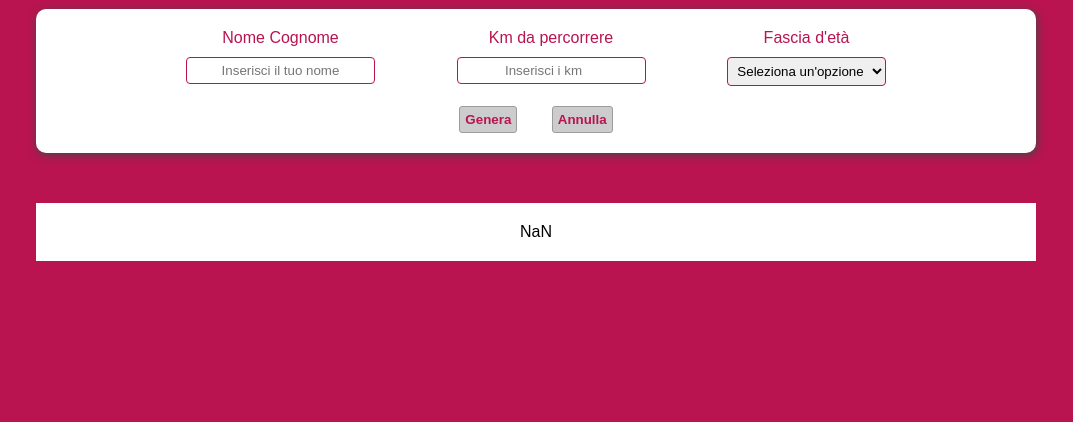
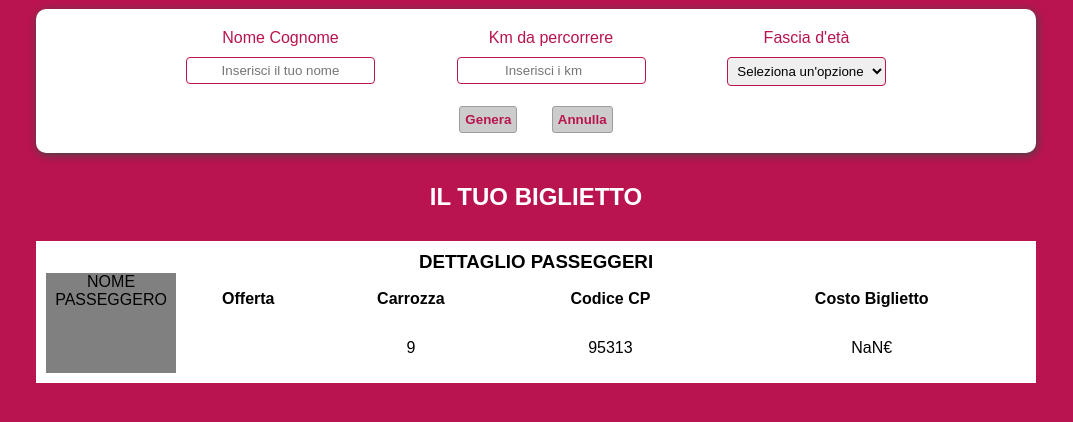
Before and after one commit to mauro-20/js-biglietto-treno-form, a plain HTML site: page index.html in a window 1280 px wide. Both pictures are taken after a click on the button "Genera". Shown: the part 88-510 px from the top of the page, without its empty margins (104-1177 px from the left). Drawn offline with Linux system fonts and the light colour scheme.

Commit message:
add car and cp generator + ticket box style

```diff
--- a/css/style.css
+++ b/css/style.css
@@ -25,11 +25,13 @@ body{
 }
 
 
-h1{
+h1,
+h2{
   text-align: center;
   color: #fff;
   margin: 30px 0;
 }
+/* form */
 .form-ticket,
 .ticket-details{
   max-width: 1000px;
@@ -44,7 +46,6 @@ h1{
 }
 .ticket-details{
   display: none;
-  margin-top: 50px;
 }
 .ticket-details.visible{
   display: block;
@@ -66,6 +67,19 @@ h1{
   text-align: inherit;
   padding: 5px;
 }
-#generate{
+.btn#generate{
   margin-right: 30px;
 }
+/* ticket */
+.ticket-details{
+  padding: 10px;
+}
+.passenger-box{
+  width: 150px;
+  height: 100px;
+  background-color: #808080;
+}
+.ticket-table{
+  width: 100%;
+  height: 100px;
+}
--- a/index.html
+++ b/index.html
@@ -37,11 +37,38 @@
       </div>
     </div>
     <!-- /form -->
+    <h2>IL TUO BIGLIETTO</h2>
     <!-- ticket -->
     <div id="ticket-details" class="ticket-details">
-      <div id="guest-name"></div>
-      <div id="discount"></div>
-      <div id="price"></div>
+      <h3>DETTAGLIO PASSEGGERI</h3>
+      <div style="display: flex;">
+        <div class="passenger-box">
+          <div>NOME PASSEGGERO</div>
+          <div id="passenger-name"></div>
+        </div>
+        <table class="ticket-table">
+          <tr>
+            <th>Offerta</th>
+            <th>Carrozza</th>
+            <th>Codice CP</th>
+            <th>Costo Biglietto</th>
+          </tr>
+          <tr>
+            <td>
+              <span id="discount"></span>
+            </td>
+            <td>
+              <span id="car"></span>
+            </td>
+            <td>
+              <span id="cp"></span>
+            </td>
+            <td>
+              <span id="price"></span>€
+            </td>
+          </tr>
+        </table>
+      </div>
     </div>
     <!-- /ticket -->
 
--- a/js/script.js
+++ b/js/script.js
@@ -28,10 +28,16 @@ btnGenerate.addEventListener('click',
     }
     price = (price - discount).toFixed(2);
 
+    //genero i dati della carrozza e codice cp
+    var car = Math.ceil(Math.random() * 9)
+    var cp = Math.floor(Math.random() * (99999 - 90000) + 90000);
+
     //stampo i dati del biglietto
     document.getElementById('ticket-details').classList.add('visible')
-    document.getElementById('guest-name').innerHTML = userName;
+    document.getElementById('passenger-name').innerHTML = userName;
     document.getElementById('discount').innerHTML = age;
+    document.getElementById('car').innerHTML = car
+    document.getElementById('cp').innerHTML = cp
     document.getElementById('price').innerHTML = price
   }
 );
```
